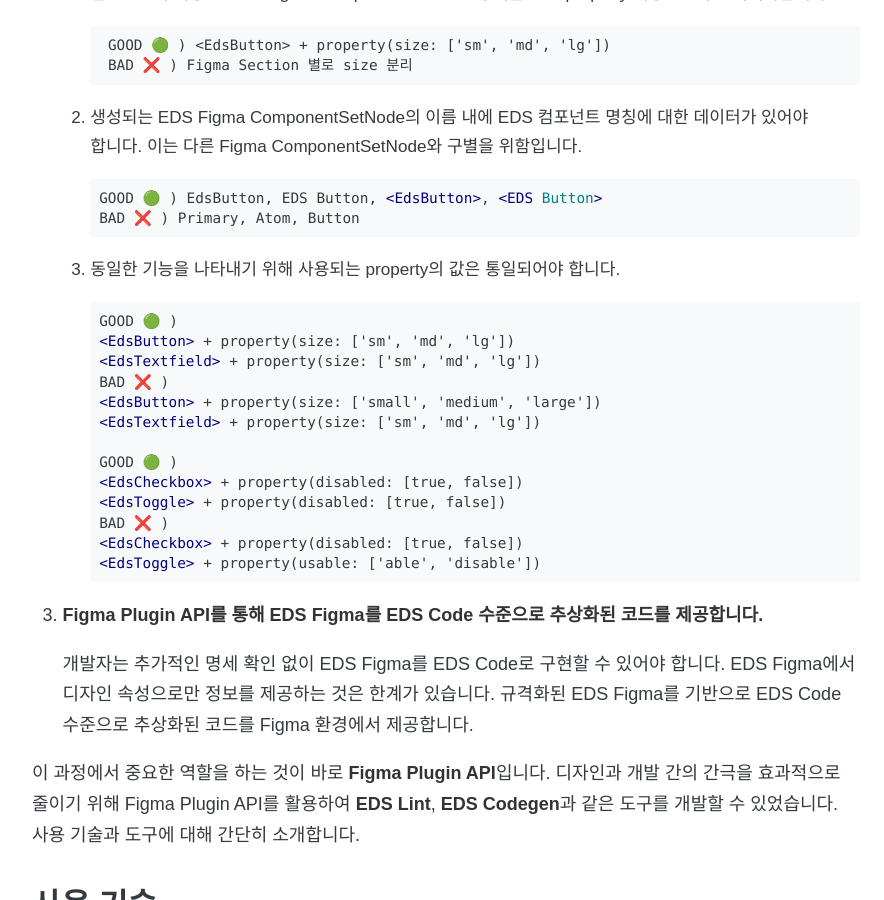
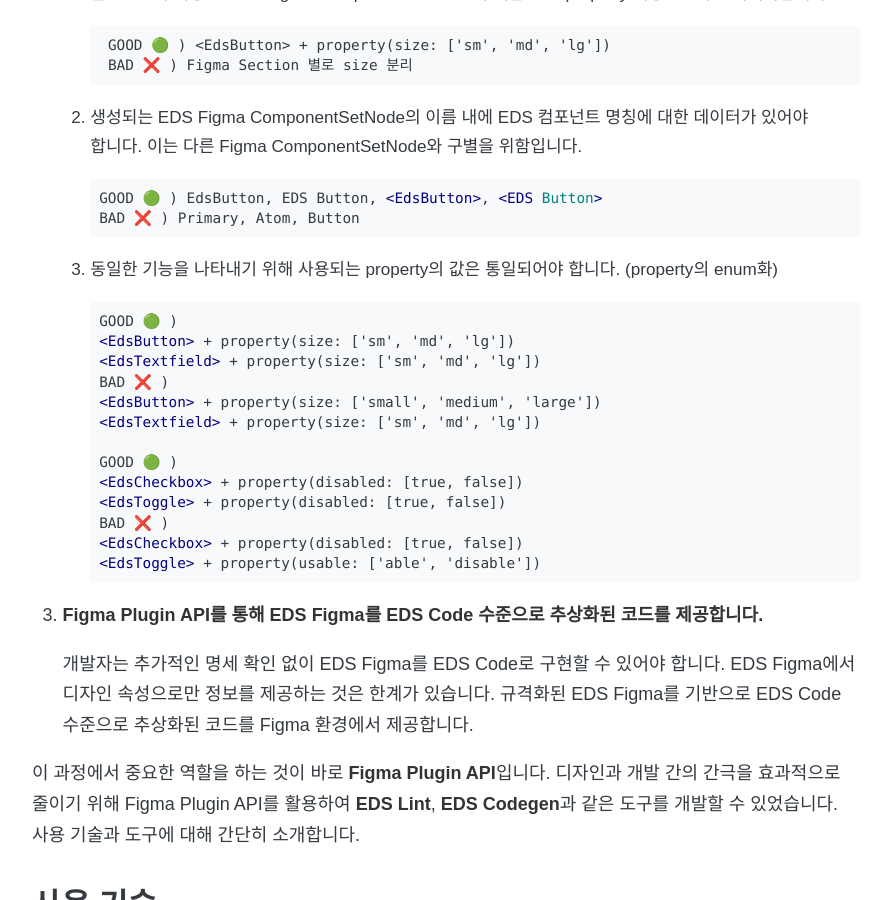
Before and after one commit to 8percent/8percent.github.io, a Jekyll site: the page built from _posts/2024-07-15-frontend-eds-improvement.md, in a window 1280 px wide and 900 px high, scrolled down 6195 px. Shown: the whole window, without its empty margins (194-1078 px from the left). Built offline with Jekyll 4.4.1, drawn with Linux system fonts in a browser that asks for light colours; some web fonts are replaced.

Commit message:
FIX: 내용 수정

````diff
--- a/_posts/2024-07-15-frontend-eds-improvement.md
+++ b/_posts/2024-07-15-frontend-eds-improvement.md
@@ -177,7 +177,7 @@
        BAD ❌ ) Primary, Atom, Button
        ```
 
-    3. 동일한 기능을 나타내기 위해 사용되는 property의 값은 통일되어야 합니다.
+    3. 동일한 기능을 나타내기 위해 사용되는 property의 값은 통일되어야 합니다. (property의 enum화)
 
        ```md
        GOOD 🟢 )
````
